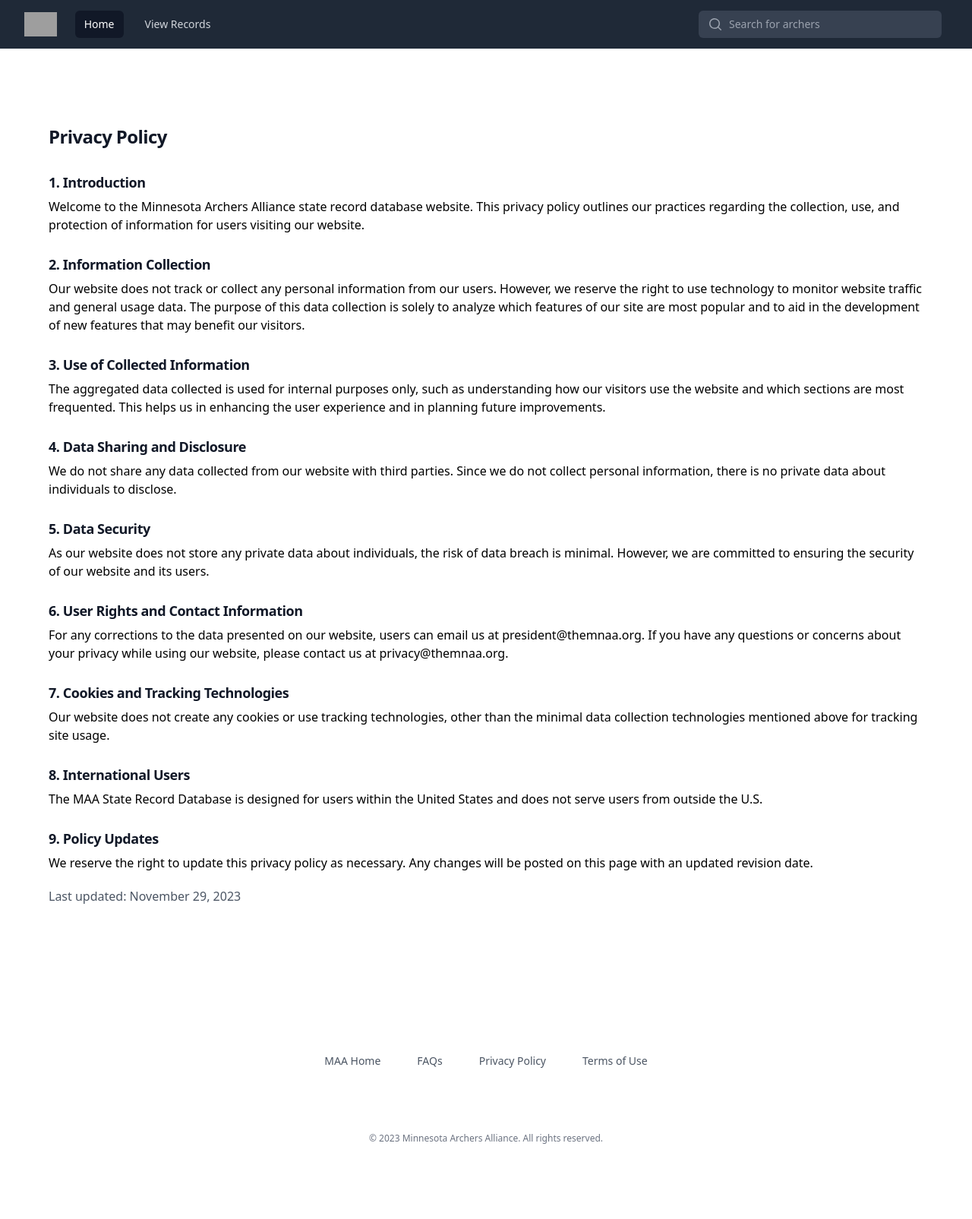
After one commit to timwilson/django-maast, a Django app: page /privacy in a window 1280 px wide. The commit adds this page. Shown: the whole page at 76% size. Run offline with Django 5.2, Linux system fonts and the light colour scheme; some libraries are stand-ins or nearby versions; grey boxes are pictures that could not be loaded.

Commit message:
Add static pages

```diff
--- a/maast/templates/_footer.html
+++ b/maast/templates/_footer.html
@@ -8,7 +8,7 @@
         <a href="/faq" class="text-sm leading-6 text-gray-600 hover:text-gray-900">FAQs</a>
       </div>
       <div class="pb-6">
-        <a href="/privacy-policy" class="text-sm leading-6 text-gray-600 hover:text-gray-900">Privacy Policy</a>
+        <a href="/privacy" class="text-sm leading-6 text-gray-600 hover:text-gray-900">Privacy Policy</a>
       </div>
       <div class="pb-6">
         <a href="/terms-of-use" class="text-sm leading-6 text-gray-600 hover:text-gray-900">Terms of Use</a>
--- /dev/null
+++ b/maast/templates/privacy_policy.html
@@ -0,0 +1,118 @@
+{% extends "_base.html" %}
+{% load static %}
+
+{% block head %}
+    <!-- Add any specific head content here -->
+{% endblock head %}
+
+{% block title %}Home Page{% endblock title %}
+
+{% block content %}
+    <div class="mx-auto max-w-7xl px-6 py-10 sm:py-24 lg:px-8">
+        <article>
+            <h2 class="text-2xl font-bold leading-10 tracking-tight text-gray-900">
+                Privacy Policy
+            </h2>
+            <section>
+                <h3 class="mt-5 text-lg font-bold leading-10 tracking-tight text-gray-900">
+                    1. Introduction
+                </h3>
+                <p>
+                    Welcome to the Minnesota Archers Alliance state record database
+                    website. This privacy policy outlines our practices regarding the
+                    collection, use, and protection of information for users visiting
+                    our website.
+                </p>
+            </section>
+            <section>
+                <h3 class="mt-5 text-lg font-bold leading-10 tracking-tight text-gray-900">
+                    2. Information Collection
+                </h3>
+                <p>
+                    Our website does not track or collect any personal information from
+                    our users. However, we reserve the right to use technology to
+                    monitor website traffic and general usage data. The purpose of this
+                    data collection is solely to analyze which features of our site are
+                    most popular and to aid in the development of new features that may
+                    benefit our visitors.
+                </p>
+            </section>
+            <section>
+                <h3 class="mt-5 text-lg font-bold leading-10 tracking-tight text-gray-900">
+                    3. Use of Collected Information
+                </h3>
+                <p>
+                    The aggregated data collected is used for internal purposes only,
+                    such as understanding how our visitors use the website and which
+                    sections are most frequented. This helps us in enhancing the user
+                    experience and in planning future improvements.
+                </p>
+            </section>
+            <section>
+                <h3 class="mt-5 text-lg font-bold leading-10 tracking-tight text-gray-900">
+                    4. Data Sharing and Disclosure
+                </h3>
+                <p>
+                    We do not share any data collected from our website with third
+                    parties. Since we do not collect personal information, there is no
+                    private data about individuals to disclose.
+                </p>
+            </section>
+            <section>
+                <h3 class="mt-5 text-lg font-bold leading-10 tracking-tight text-gray-900">
+                    5. Data Security
+                </h3>
+                <p>
+                    As our website does not store any private data about individuals,
+                    the risk of data breach is minimal. However, we are committed to
+                    ensuring the security of our website and its users.
+                </p>
+            </section>
+            <section>
+                <h3 class="mt-5 text-lg font-bold leading-10 tracking-tight text-gray-900">
+                    6. User Rights and Contact Information
+                </h3>
+                <p>
+                    For any corrections to the data presented on our website, users can
+                    email us at
+                    <a href="mailto:president@themnaa.org">president@themnaa.org</a>. If
+                    you have any questions or concerns about your privacy while using
+                    our website, please contact us at
+                    <a href="mailto:privacy@themnaa.org">privacy@themnaa.org</a>.
+                </p>
+            </section>
+            <section>
+                <h3 class="mt-5 text-lg font-bold leading-10 tracking-tight text-gray-900">
+                    7. Cookies and Tracking Technologies
+                </h3>
+                <p>
+                    Our website does not create any cookies or use tracking
+                    technologies, other than the minimal data collection technologies
+                    mentioned above for tracking site usage.
+                </p>
+            </section>
+            <section>
+                <h3 class="mt-5 text-lg font-bold leading-10 tracking-tight text-gray-900">
+                    8. International Users
+                </h3>
+                <p>
+                    The MAA State Record Database is designed for users within the
+                    United States and does not serve users from outside the U.S.
+                </p>
+            </section>
+            <section>
+                <h3 class="mt-5 text-lg font-bold leading-10 tracking-tight text-gray-900">
+                    9. Policy Updates
+                </h3>
+                <p>
+                    We reserve the right to update this privacy policy as necessary. Any
+                    changes will be posted on this page with an updated revision date.
+                </p>
+            </section>
+            <p class="mt-5 text-gray-600">Last updated: November 29, 2023</p>
+        </article>
+    </div>
+{% endblock content %}
+
+{% block extra_js %}
+{% endblock extra_js %}
--- a/maast/urls.py
+++ b/maast/urls.py
@@ -11,6 +11,7 @@
 )
 from maast.views.records import get_valid_records_by_round
 from maast.views.scores import get_valid_scores_by_round_and_division
+from maast.views.static_pages import faq_view, privacy_policy_view, terms_of_use_view
 
 urlpatterns = [
     path("", home_page_view, name="home"),
@@ -30,4 +31,8 @@
     ),
     path("api/podiums/<int:person_id>", get_valid_person_podiums, name="api_podiums"),
     path("api/search", search_persons_by_name, name="api_person_search"),
+    # Add URLs for the few static pages on the site
+    path("faq", faq_view, name="faq"),
+    path("privacy", privacy_policy_view, name="privacy_policy"),
+    path("terms-of-use", terms_of_use_view, name="terms_of_use"),
 ]
--- /dev/null
+++ b/maast/views/static_pages.py
@@ -0,0 +1,13 @@
+from django.shortcuts import render
+
+
+def faq_view(request):
+    return render(request, "faq.html")
+
+
+def privacy_policy_view(request):
+    return render(request, "privacy_policy.html")
+
+
+def terms_of_use_view(request):
+    return render(request, "terms_of_use.html")
```
Also changed, not shown: maast/templates/faq.html (added, +90 -0 lines), maast/templates/terms_of_use.html (added, +92 -0 lines).
